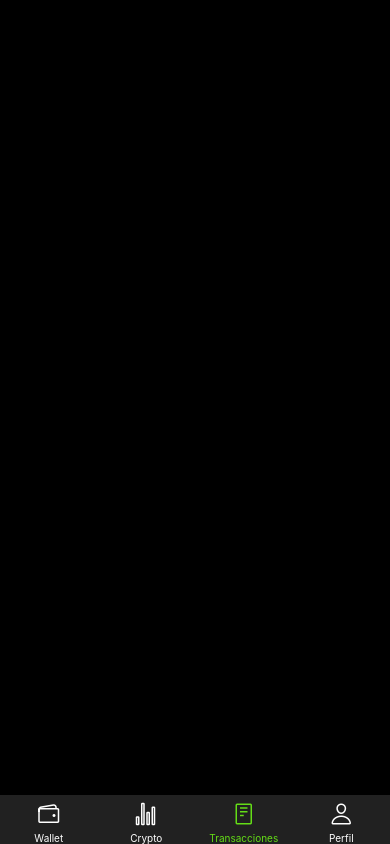
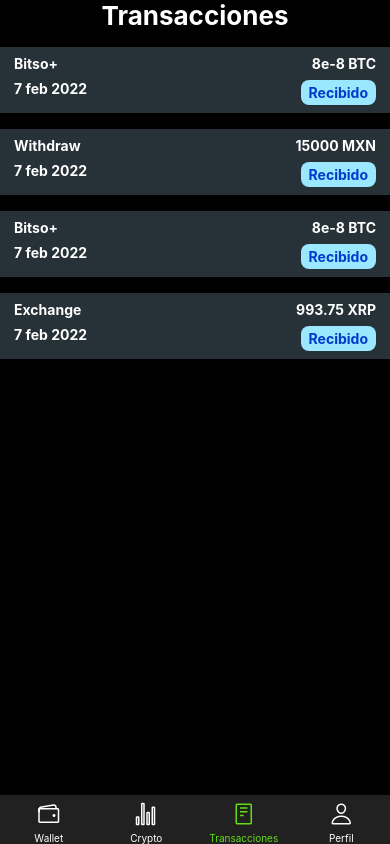
Before and after one commit to gustavvopenna/bitso-clone, a React Native app: screen /TransactionsScreen in a window 390 px wide. Built offline with nearby package versions, Linux system fonts and the light colour scheme.

Commit message:
chore: Create transactions screen

```diff
--- /dev/null
+++ b/src/data/transactions.ts
@@ -0,0 +1,31 @@
+export const transactions: Transaction[] = [
+  {
+    id: 1,
+    type: 'Bitso+',
+    quantity: 0.00000008,
+    currency: 'BTC',
+    date: new Date()
+  },
+  {
+    id: 2,
+    type: 'Withdraw',
+    quantity: 15000,
+    currency: 'MXN',
+    date: new Date()
+  },
+  {
+    id: 3,
+    type: 'Bitso+',
+    quantity: 0.00000008,
+    currency: 'BTC',
+    date: new Date()
+  },
+  {
+    id: 4,
+    type: 'Exchange',
+    quantity: 993.75,
+    currency: 'XRP',
+    to_currency: 'MXN',
+    date: new Date()
+  },
+]
--- a/src/screens/transactions-screen.tsx
+++ b/src/screens/transactions-screen.tsx
@@ -1,10 +1,67 @@
 import React from 'react';
-import { Text, View } from 'react-native';
+import { FlatList, Text, View } from 'react-native';
+import { useSafeAreaInsets } from 'react-native-safe-area-context';
+
+import { NAVBAR_HEIGHT } from '../constants';
+import { transactions } from '../data/transactions';
+import { globalStyles } from '../theme';
 
 export const TransactionsScreen = () => {
+  let insets = useSafeAreaInsets();
+  let options = {
+    year: 'numeric',
+    month: 'short',
+    day: 'numeric'
+  }
+
   return (
-    <View>
-      <Text>Transacciones</Text>
+    <View style={{ top: insets.top, bottom: insets.bottom, paddingBottom: NAVBAR_HEIGHT }}>
+      <Text style={[globalStyles.title, { alignSelf: 'center', marginBottom: 16 }]}>
+        Transacciones
+      </Text>
+      <FlatList
+      data={transactions}
+      keyExtractor={(item) => item.id.toString()}
+      showsVerticalScrollIndicator={false}
+      renderItem={({ item }) => (
+        <View style={{
+          backgroundColor: '#263238',
+          paddingHorizontal: 14,
+          paddingVertical: 8
+        }}>
+          <View
+            style={{
+              flexDirection: 'row',
+              marginBottom: 8
+            }}
+          >
+            <Text style={[globalStyles.text, { flexGrow: 1 }]}>{item.type}</Text>
+            <Text style={globalStyles.text}>{item.quantity}{' '}</Text>
+            <Text style={globalStyles.text}>{item.currency.toUpperCase()}</Text>
+          </View>
+          <View
+            style={{
+              flexDirection: 'row'
+            }}
+          >
+            <Text style={[globalStyles.text, { flexGrow: 1 }]}>{item.date.toLocaleDateString('es-MX', options)}</Text>
+            <View
+              style={{
+                paddingHorizontal: 8,
+                paddingVertical: 4,
+                backgroundColor: '#9be7ff',
+                borderRadius: 8
+              }}
+            >
+              <Text style={{ color: '#0039cb', fontWeight: 'bold' }}>Recibido</Text>
+            </View>
+          </View>
+        </View>
+      )}
+      ItemSeparatorComponent={() => (
+        <View style={{ height: 16 }} />
+      )}
+      />
     </View>
   )
 };
```
Also changed, not shown: src/interfaces/transaction-interface.ts (added, +14 -0 lines).
